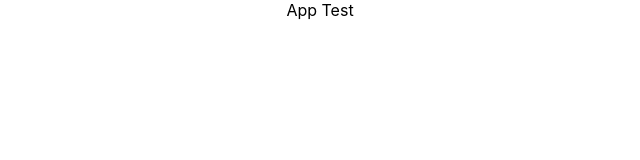
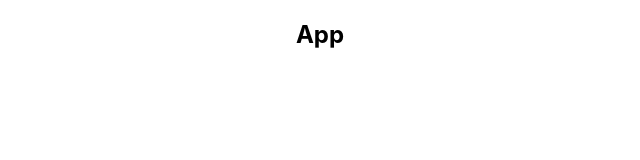
Before and after one commit to leomoille/markdown-share-app, a React (Create React App) app: page / in a window 1280 px wide. Shown: the top 160 px of the page, without its empty margins (320-960 px from the left). Built offline with nearby package versions, Linux system fonts and the light colour scheme.

Commit message:
Update test

```diff
--- a/src/App.js
+++ b/src/App.js
@@ -2,7 +2,11 @@ import React from 'react'
 import './App.css'
 
 function App() {
-  return <div className='App'>App Test</div>
+  return (
+    <div className='App'>
+      <h2>App</h2>
+    </div>
+  )
 }
 
 export default App
```
